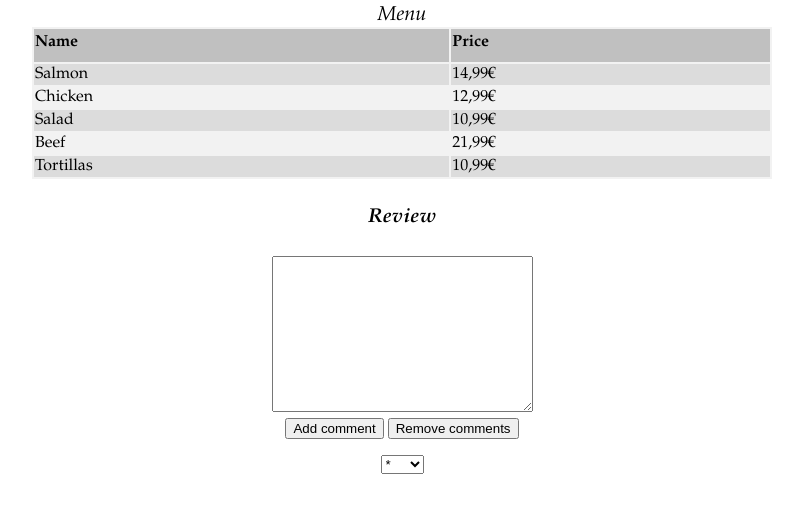
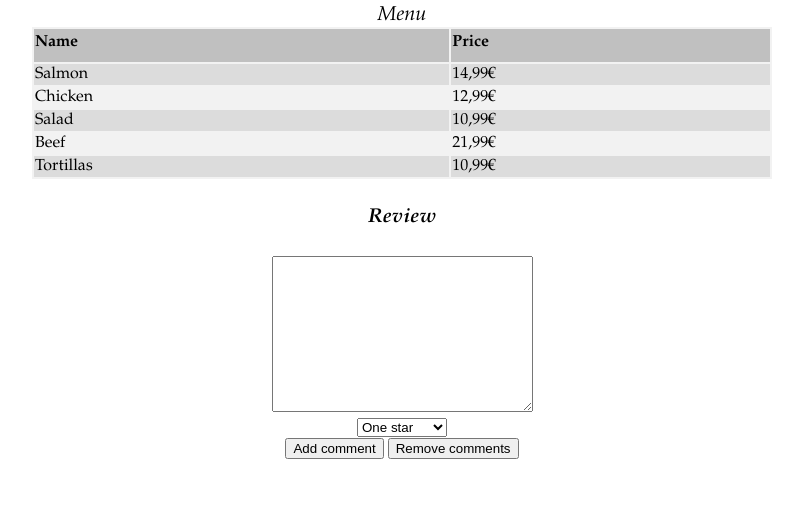
Before and after one commit to TomiRu/WebApplication_Week2, a website built with Parcel: page index.html in a window 1280 px wide. Shown: the part 78-584 px from the top of the page, without its empty margins (238-1041 px from the left). Built offline with nearby package versions, Linux system fonts and the light colour scheme.

Commit message:
select made

```diff
--- a/index.html
+++ b/index.html
@@ -18,6 +18,8 @@
         const ul = document.getElementById("unordered-list");
         var li = document.createElement("li");
         li.append(document.getElementById("big-text").value);
+
+        var div = document.createElement("div");
 
         ul.appendChild(li);
       };
@@ -76,16 +78,18 @@
       <textarea id="big-text" cols="30" rows="10"></textarea>
       <br />
 
+      <select name="rating" id="rating">
+        <option value="1">One star</option>
+        <option value="2">Two stars</option>
+        <option value="3">Three stars</option>
+        <option value="4">Four stars</option>
+      </select>
+      <br />
+
       <button id="add-comment">Add comment</button>
       <button id="remove-comments">Remove comments</button>
 
       <ul id="unordered-list"></ul>
-      <select name="Rating" id="">
-        <option value="1">*</option>
-        <option value="2">**</option>
-        <option value="3">***</option>
-        <option value="4">****</option>
-      </select>
     </div>
   </body>
 </html>
```
